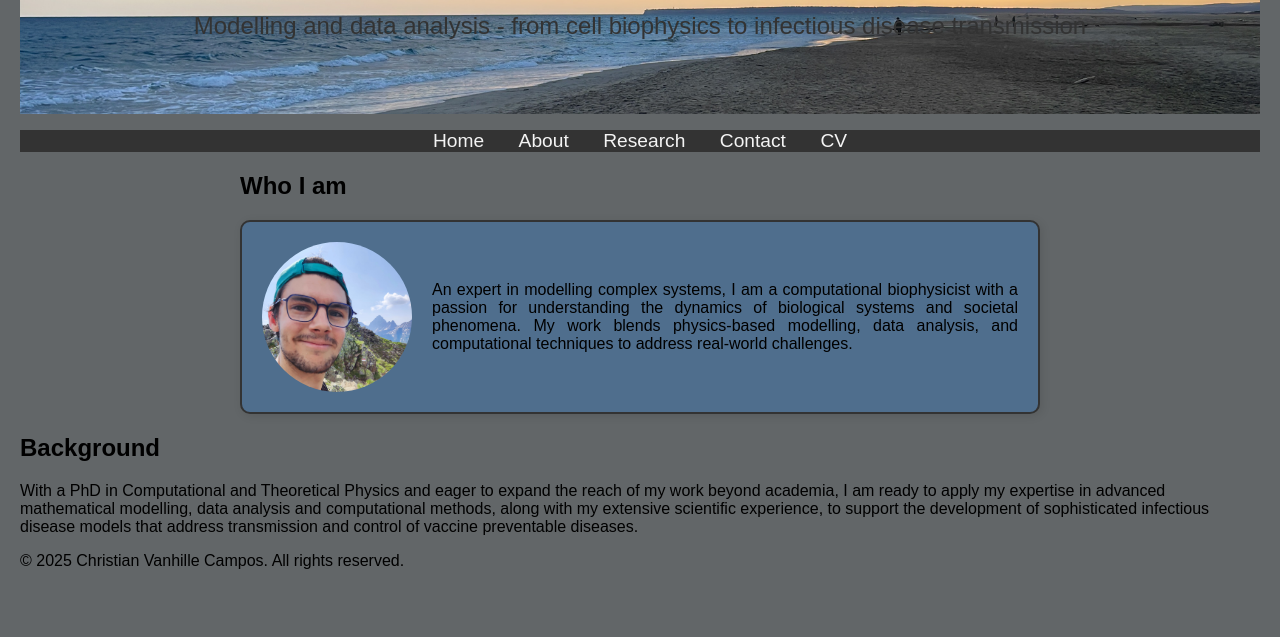
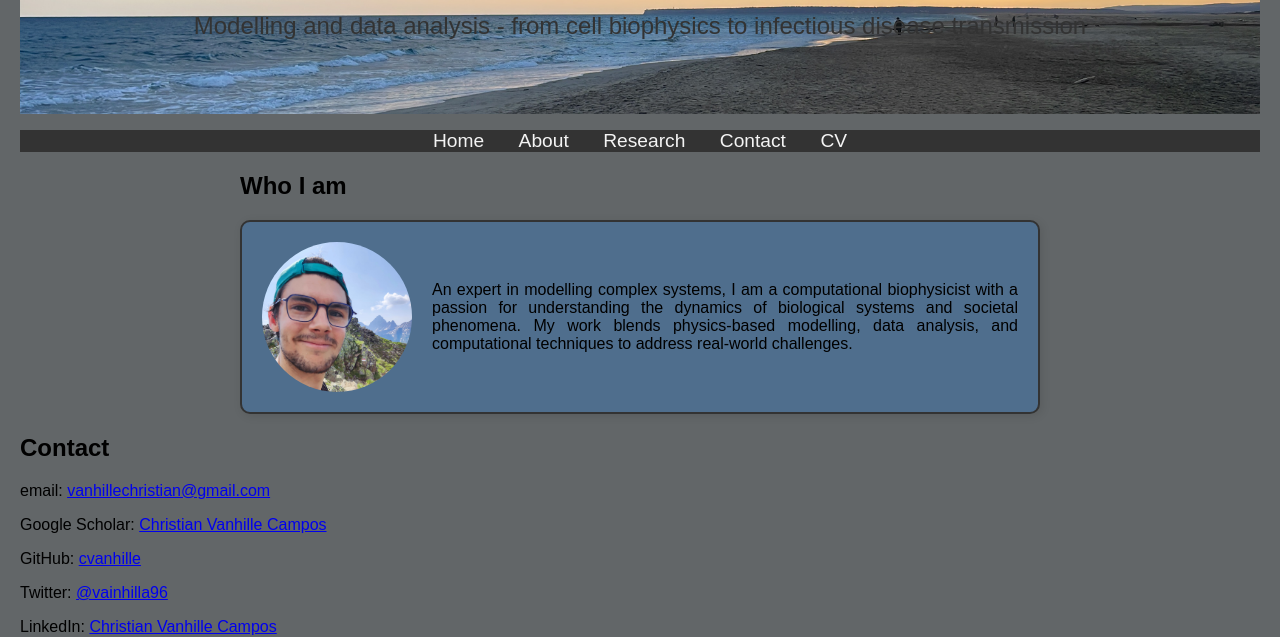
Before and after one commit to cvanhille/cvanhille.github.io, a plain HTML site: page about.html in a window 1280 px wide. Shown: the part 165-802 px from the top of the page. Drawn offline with Linux system fonts and the light colour scheme.

```diff
--- a/about.html
+++ b/about.html
@@ -36,6 +36,17 @@
         </div>
     </section>
 
+    <section id="Contact">
+        <h2>Contact</h2>
+        <div class="contact-container">
+            <p>email: <a href="mailto:vanhillechristian@gmail.com">vanhillechristian@gmail.com</a></p>
+            <p>Google Scholar: <a href="https://scholar.google.co.uk/citations?user=koE_jhsAAAAJ&hl" target="_blank">Christian Vanhille Campos</a></p>
+            <p>GitHub: <a href="https://github.com/cvanhille" target="_blank">cvanhille</a></p>
+            <p>Twitter: <a href="https://x.com/vainhilla96" target="_blank">@vainhilla96</a></p>
+            <p>LinkedIn: <a href="https://www.linkedin.com/in/christian-vanhille-campos-3b8ab9243/" target="_blank">Christian Vanhille Campos</a></p>
+        </div>
+    </section>
+
     <section id="Background">
         <h2>Background</h2>
         <p>With a PhD in Computational and Theoretical Physics and eager to expand the reach of my work beyond academia, I am ready to apply my expertise in advanced mathematical modelling, data analysis and computational methods, along with my extensive scientific experience, to support the development of sophisticated infectious disease models that address transmission and control of vaccine preventable diseases.</p>
```
Also changed, not shown: 1 other file.
